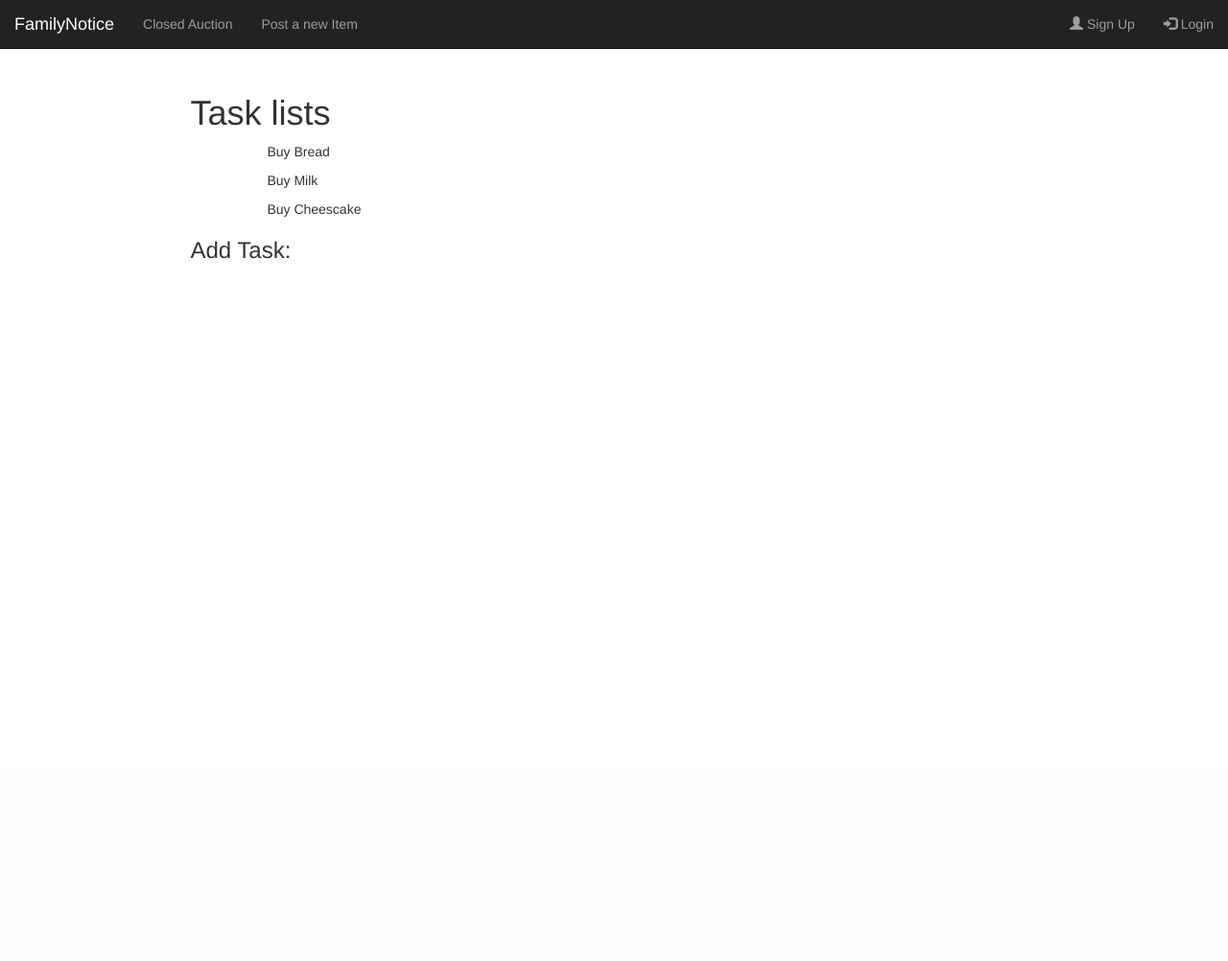
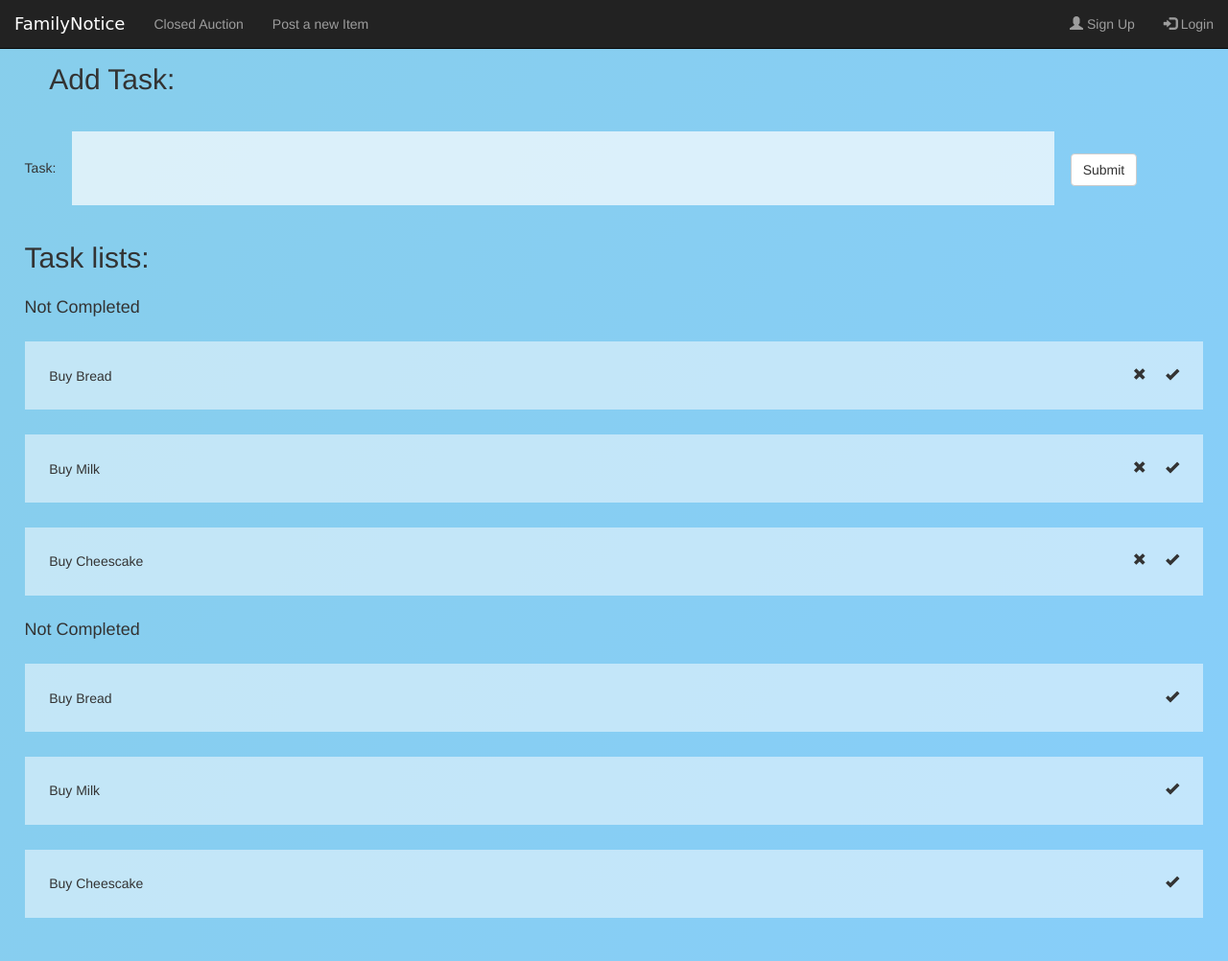
Before and after one commit to sami246/FamilyNotice, a Django app: page /tasks/1/ in a window 1280 px wide. Shown: the whole page at 96% size. Before the commit the page ends 270 px from the top, so only its background shows below. Run offline with Django 3.2, Linux system fonts and the light colour scheme; data comes from the database, SQL or seed files in the repository; both versions use the stored data as it was after the commit; some libraries are stand-ins or nearby versions.

Commit message:
CSS blue and to do list partial

```diff
--- a/mainapp/models.py
+++ b/mainapp/models.py
@@ -19,7 +19,7 @@ class Member(models.Model):
 class Task(models.Model):
 	name = models.CharField(max_length=30)
 	assignTaskTo = models.ForeignKey(Member, on_delete= models.CASCADE, null=True, related_name='assign_task_to', blank=True)
-	date = models.DateTimeField()
+	date = models.DateTimeField(blank=True)
 	description = models.TextField(null=True, blank=True)
 	completed = models.BooleanField(default = False)
 
--- /dev/null
+++ b/mainapp/static/css/home.css
@@ -0,0 +1,22 @@
+h1{
+  margin: 2vw;
+}
+
+h2{
+  padding: -2vw;
+  margin: 2vw;
+}
+
+h3{
+  margin: 2vw;
+}
+
+h4{
+  margin: 2vw;
+}
+
+.navbar-brand{
+   color: #2f5687;
+   font-family: cursive;
+
+}
--- /dev/null
+++ b/mainapp/static/css/tasks.css
@@ -0,0 +1,26 @@
+.AddTaskInput{
+  width: 80vw;
+  border: grey;
+  background: rgba(255,255,255,0.7);
+  padding: 2vw;
+  margin: 1vw;
+  outline: none;
+  font-size: 18px;
+}
+
+.taskright{
+  margin: 2vw;
+}
+
+#task{
+  background: rgba(255,255,255,0.5);
+  padding: 2vw;
+  margin: 2vw;
+  overflow: hidden;
+}
+
+#task i{
+  float: right;
+  margin-left: 20px;
+  cursor: pointer;
+}
--- a/mainapp/templates/mainapp/base.html
+++ b/mainapp/templates/mainapp/base.html
@@ -7,9 +7,10 @@
 	<script src="https://code.jquery.com/jquery-3.4.1.min.js"></script>
 	<script src="https://code.jquery.com/jquery-1.12.4.js"></script>
 	<script src="https://code.jquery.com/ui/1.12.1/jquery-ui.js"></script>
-   <script src="https://maxcdn.bootstrapcdn.com/bootstrap/3.4.0/js/bootstrap.min.js"></script>
-   <link rel="stylesheet" href="https://maxcdn.bootstrapcdn.com/bootstrap/3.4.0/css/bootstrap.min.css">
-
+  <script src="https://maxcdn.bootstrapcdn.com/bootstrap/3.4.0/js/bootstrap.min.js"></script>
+  <link rel="stylesheet" href="https://maxcdn.bootstrapcdn.com/bootstrap/3.4.0/css/bootstrap.min.css">
+   <link rel="stylesheet" type="text/css" href="{% static 'css/home.css' %}">
+	 <link rel="stylesheet" type="text/css" href="{% static 'css/tasks.css' %}">
 	 <script>
 		 $(function(){
 				$.ajax({
@@ -44,13 +45,23 @@
 																	 }
 													 })
 											 }
-											else{
-													 alert("The employee is not deleted!");
-												 }
 									 })
 									 //END DELETE
-								 }
-				})
+								 }//END DISPLAY TODOLIST
+				})//END OF AJAX1
+							$("#AddTaskButton").click(function(){
+								console.log("Hellow")
+								console.log($(this).attr("value"))
+								var List__ID = $(this).attr("value")
+								 $.ajax({
+									 	url: "/tasks/" + List__ID + "/",
+										method : "POST",
+										data: $("#AddTaskForm").serializeArray(),
+										success: function(data){
+											console.log(data)
+										}
+								 })
+							})//END ADD TASK
 			})
 	 </script>
 
@@ -64,29 +75,53 @@
 		padding: 3%;
 	}
 
-	.todocontainer{
+	/* .taskleft{
+			grid-area: taskleft;
+			max-width: 800px;
+			margin: auto;
+			padding: 10px;
+			width: 300px;
+			border: 7px solid white;
+			padding: 10px;
+			margin: 10px;
+	} */
+
+	/* .taskright{
+			grid-area: taskright;
+			width: 300px;
+			border: 7px solid white;
+			padding: 10px;
+			margin: 10px;
+	} */
+
+	/* .taskcontainer{
 		display: grid;
 		grid-column-gap: 5vw;
 		padding: 3vw;
 		grid-template-columns:
 			50% 50%;
 		grid-template-areas:
-			'todoleft todoright';
+			'taskleft taskright';
+	} */
+
+	*{
+		margin: 0;
+		padding: 0;
+		box-sizing: border-box;
 	}
 
-	.todoleft{
-			grid-area: todoleft;
+	body{
+		background-image: linear-gradient(120deg, #87CEEB, #87CEFA);
+		min-height: 10vh;
 	}
-	.todoright{
-			grid-area: todoright;
-	}
+
 </style>
 <body>
       <!-- NAVIGAATION BAR -->
-      <nav class="navbar navbar-inverse navbar-fixed-top">
+      <nav class="navbar navbar-inverse navbar-fixed-top" >
         <div class="container-fluid">
           <div class="navbar-header">
-            <a class="navbar-brand" href="">FamilyNotice</a>
+            <a class="navbar-brand" href="{% url 'index' %}">FamilyNotice</a>
           </div>
           <!-- NAV BAR LEFT -->
           <ul class="nav navbar-nav">
--- a/mainapp/templates/mainapp/tasks.html
+++ b/mainapp/templates/mainapp/tasks.html
@@ -5,31 +5,47 @@
 {% block content %}
 
 
-    <div class='BlockContent'>
 
-     <h1>Task lists</h1>
      <div class= "taskcontainer">
-         <div class = "taskleft">
-           <ul class="Task_list">
-             {% for task in tasks %}
 
-              <ul id="" class="">
-                <!-- <img src="{{item.pic}}"> -->
-                <div class="">
-                  <p> {{task.fields.name}} </p>
-                  <!-- <div id="timerCountdown">Time Left: </div> -->
-                </div>
-              </ul>
-              {% endfor %}
-           </ul>
-         </div>
-         <div class = "taskright">
-           <h3> Add Task: </h3>
-           <ul class=""> </ul>
+       <div class = "taskright">
+         <h2> Add Task: </h2>
+         <!-- action="{% url 'create_task' %}" role="form" method="POST" enctype="multipart/form-data" -->
+         <form id="AddTaskForm">
+            Task:
+            {% csrf_token %}
+            <input type="text" class="AddTaskInput" name="TaskName">
+            <button type="button" class="btn btn-default" id= "AddTaskButton" value="{{ListID}}">Submit</button>
+          </form>
 
-         </div>
+      </div>
+
+         <!-- <div class = "taskleft"> -->
+         <h2> Task lists: </h2>
+                 <div class="notcomp">
+                        <h4> Not Completed </h4>
+                          {% for task in tasks %}
+                          <div id="task">
+                          {{task.fields.name}}
+
+                          <i class="glyphicon glyphicon-ok"></i>
+                          <i class="glyphicon glyphicon-remove"></i>
+                          </div>
+                          {% endfor %}
+
+                  </div>
+
+                  <div class="comp">
+                         <h4> Not Completed </h4>
+                         {% for task in tasks %}
+                             <div id="task">
+                                 {{task.fields.name}}
+                                 <i class="glyphicon glyphicon-ok"></i>
+                             </div>
+                         {% endfor %}
+
+                 </div>
+         <!-- </div> -->
+
      </div>
-
-
-    </div>
 {% endblock %}
--- a/mainapp/urls.py
+++ b/mainapp/urls.py
@@ -25,5 +25,6 @@ urlpatterns = [
     path('todolists/', views.todolist , name = 'todolists'),
     path('tasks/<int:List_id>/', views.tasks , name = 'tasks'),
     path('lists.json', views.lists_json, name="List of lists"),
+    path('createtask', views.create_task, name="create_task"),
     path('delete_list.json', views.delete_list, name='delete list'),
 ]
--- a/mainapp/views.py
+++ b/mainapp/views.py
@@ -28,28 +28,29 @@ def lists_json(request):
         'list' : list(List.objects.values()),
     })
 
+
+def create_task(request):
+    print("Im in the createtask")
+    # NewItem = Task(
+	# 			name=name,
+	# )
+    # NewItem.save()
+    return JsonResponse({
+        'list' : list(List.objects.values()),
+    })
+
+@csrf_exempt
 def tasks(request, List_id):
     if request.method == 'POST':
-        print("POST")
-		# user = User.objects.get(username = request.user)
-		# member = Member.objects.get(user__exact =user.id)
-		# print(member)
-		# print(List_id)
-		# item = Item.objects.get(pk = List_id)
-        #
-		# price = float(request.POST['price'])
-        #
-		# print(price)
-		# if(price <= item.price):
-		# 	return HttpResponse('invalid bid, price too low')
-		# item.price = price
-		# item.highest_bidder = member
-		# item.save()
-		# print(item)
-		# bid = Bid.objects.create(item = item, bidder = member, price = price)
-		# return redirect('home')
-        #
-		# return HttpResponse('invalid bid')
+        print("POST NEW TASK")
+        newTask = request.POST['TaskName']
+        print(newTask)
+        task = Task(
+        name=newTask,)
+        task.save()
+        return JsonResponse({
+            'name' : newTask,
+        })
     else:
         print(List_id)
         instance = get_object_or_404(List, pk=List_id)
@@ -57,7 +58,7 @@ def tasks(request, List_id):
         taskSet = instance.task.all()
         permission_serialize= json.loads(serialize('json', taskSet))
         print("i am still working")
-    return render(request,'mainapp/tasks.html' ,{'tasks' : permission_serialize,})
+    return render(request,'mainapp/tasks.html' ,{'tasks' : permission_serialize, 'ListID': List_id})
 
 @csrf_exempt
 def delete_list(request):
```
Also changed, not shown: mainapp/static/javascript/todolist.js (added, +38 -0 lines), mainapp/templates/mainapp/index.html (+9 -9 lines), mainapp/templates/mainapp/todolists.html (+1 -6 lines), db.sqlite3, mainapp/migrations/0011_auto_20191214_1905.py (added).
